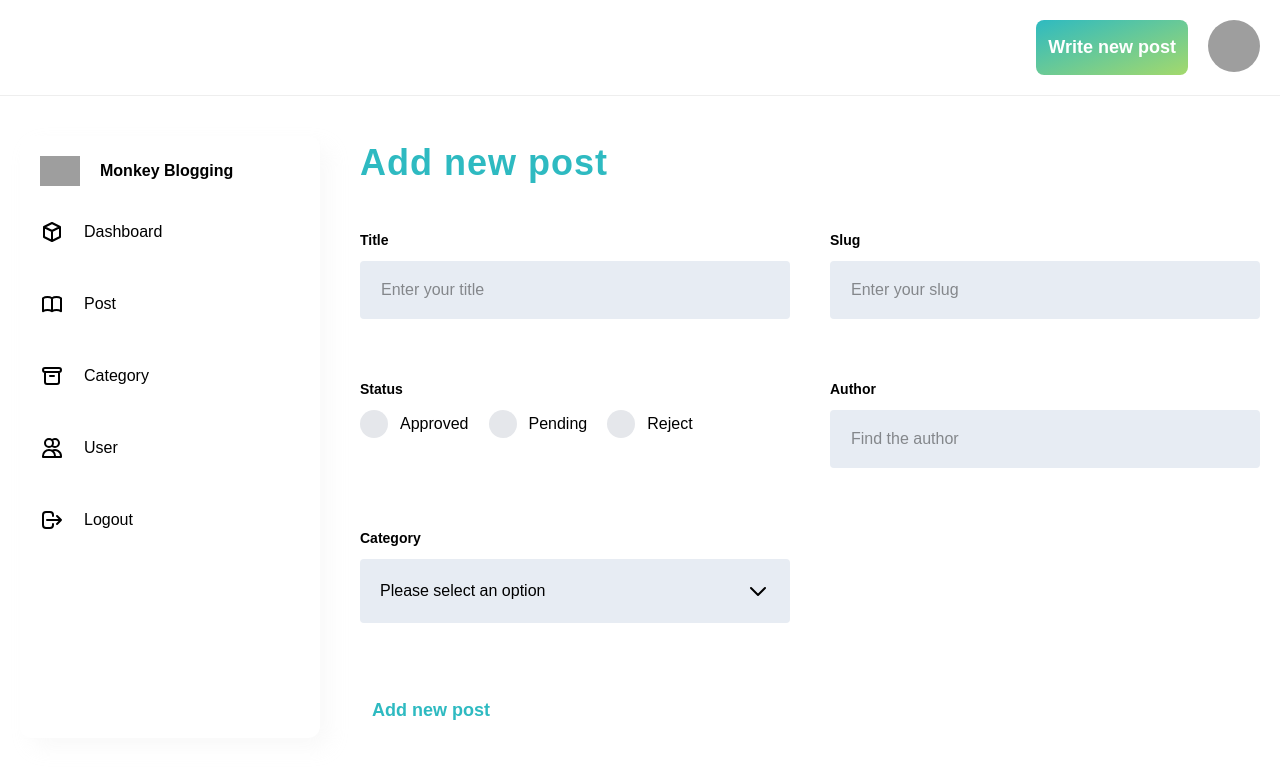
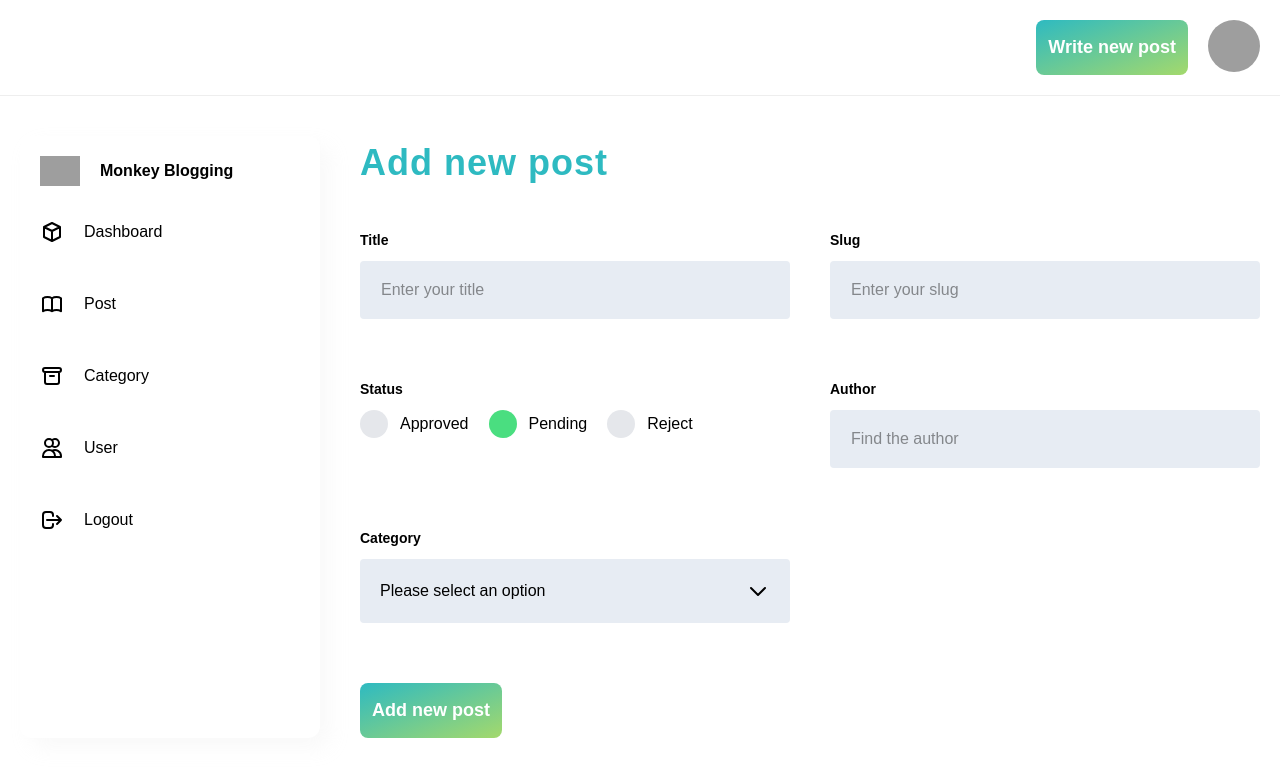
Before and after one commit to ThuanThai/MonkeyBloging, a React (Create React App) app: page /manage/add-post in a window 1280 px wide. Shown: the top 776 px of the page. Built offline with nearby package versions, Linux system fonts and the light colour scheme; no server answers; grey boxes are pictures that could not be loaded.

Commit message:
11/21/23

```diff
--- a/package.json
+++ b/package.json
@@ -20,6 +20,7 @@
     "react-scripts": "5.0.0",
     "react-toastify": "^8.2.0",
     "sass": "^1.63.3",
+    "slugify": "^1.6.6",
     "styled-components": "^5.3.5",
     "uuid": "^8.3.2",
     "web-vitals": "^2.1.4",
--- a/src/module/post/PostAddNew.js
+++ b/src/module/post/PostAddNew.js
@@ -6,24 +6,32 @@ import { Input } from "components/input";
 import { Label } from "components/label";
 import React from "react";
 import { useForm } from "react-hook-form";
+import slugify from "slugify";
 import styled from "styled-components";
+import { postStatus } from "utils/constants";
 const PostAddNewStyles = styled.div``;
 
 const PostAddNew = () => {
-    const { control, watch, setValue } = useForm({
+    const { control, watch, setValue, handleSubmit } = useForm({
         mode: "onChange",
         defaultValues: {
-            status: "",
+            title: "",
+            slug: "",
+            status: 2,
             category: "",
         },
     });
     const watchStatus = watch("status");
     const watchCategory = watch("category");
-    console.log("PostAddNew ~ watchCategory", watchCategory);
+    const addPostHandler = async (values) => {
+        const cloneVal = { ...values };
+        cloneVal.slug = slugify(cloneVal.slug || cloneVal.title);
+        console.log(cloneVal);
+    };
     return (
         <PostAddNewStyles>
             <h1 className="dashboard-heading">Add new post</h1>
-            <form>
+            <form onSubmit={handleSubmit(addPostHandler)}>
                 <div className="grid grid-cols-2 mb-10 gap-x-10">
                     <Field>
                         <Label>Title</Label>
@@ -47,25 +55,37 @@ const PostAddNew = () => {
                             <Radio
                                 name="status"
                                 control={control}
-                                checked={watchStatus === "approved"}
-                                onClick={() => setValue("status", "approved")}
-                                value="approved">
+                                checked={
+                                    Number(watchStatus) === postStatus.APPROVE
+                                }
+                                onClick={() =>
+                                    setValue("status", postStatus.APPROVE)
+                                }
+                                value={postStatus.APPROVE}>
                                 Approved
                             </Radio>
                             <Radio
                                 name="status"
                                 control={control}
-                                checked={watchStatus === "pending"}
-                                onClick={() => setValue("status", "pending")}
-                                value="pending">
+                                checked={
+                                    Number(watchStatus) === postStatus.PENDING
+                                }
+                                onClick={() =>
+                                    setValue("status", postStatus.PENDING)
+                                }
+                                value={postStatus.PENDING}>
                                 Pending
                             </Radio>
                             <Radio
                                 name="status"
                                 control={control}
-                                checked={watchStatus === "reject"}
-                                onClick={() => setValue("status", "reject")}
-                                value="reject">
+                                checked={
+                                    Number(watchStatus) === postStatus.REJECT
+                                }
+                                onClick={() =>
+                                    setValue("status", postStatus.REJECT)
+                                }
+                                value={postStatus.REJECT}>
                                 Reject
                             </Radio>
                         </div>
@@ -90,7 +110,7 @@ const PostAddNew = () => {
                     </Field>
                     <Field></Field>
                 </div>
-                <Button type="submit" className="mx-auto">
+                <Button primary type="submit" className="mx-auto">
                     Add new post
                 </Button>
             </form>
--- a/src/utils/constants.js
+++ b/src/utils/constants.js
@@ -8,3 +8,9 @@ export const theme = {
     grayF3: "#F3EDFF",
     gray6b: "#6B6B6B",
 };
+
+export const postStatus = {
+    APPROVE: 1,
+    PENDING: 2,
+    REJECT: 3,
+};
```
Also changed, not shown: 1 other file (tests, documents, lock files or other folders).
